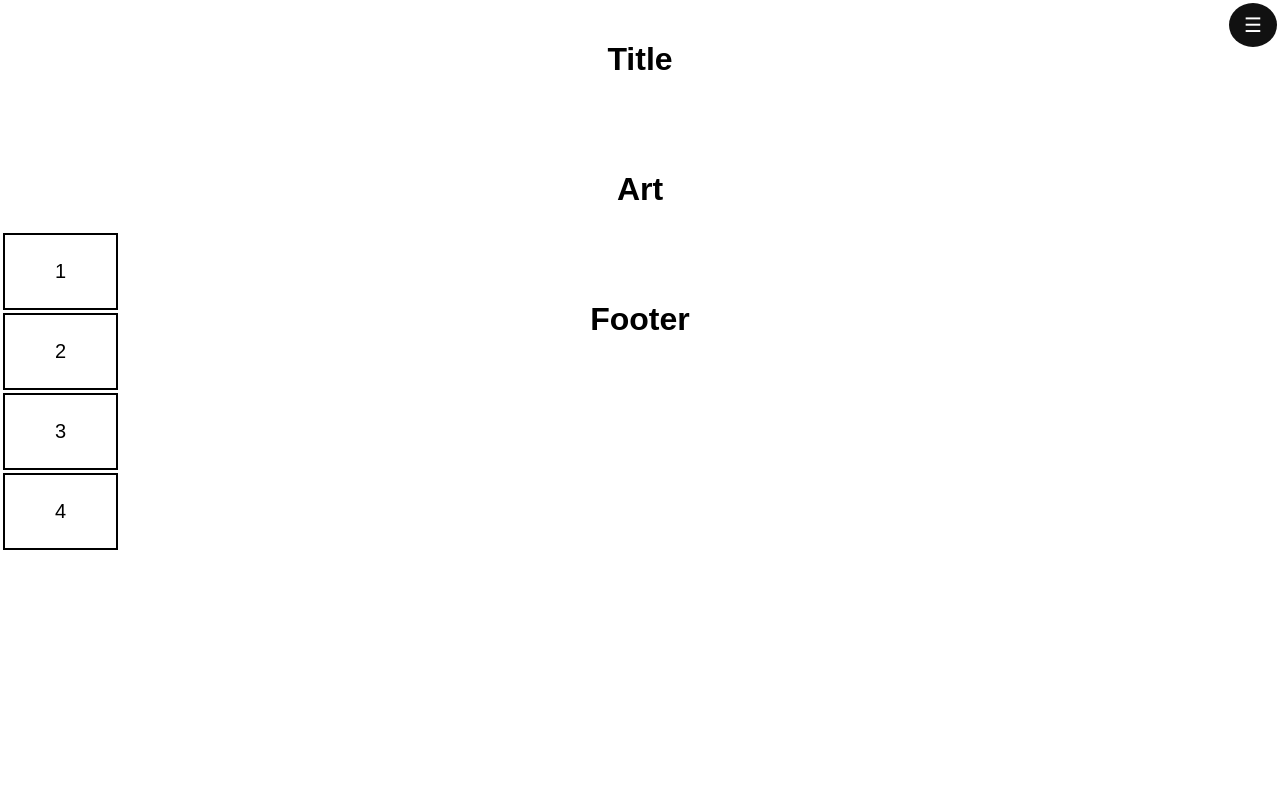
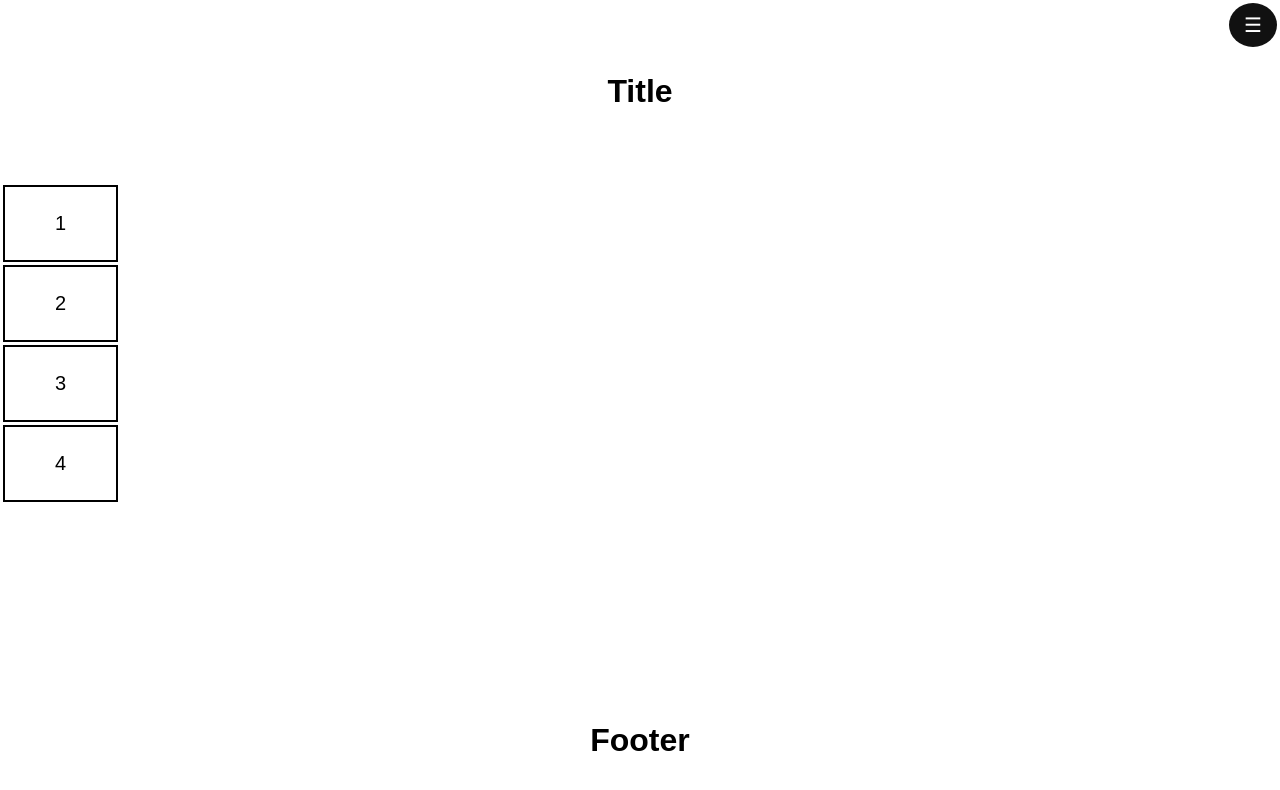
Before and after one commit to IT2810/it2810-webutvikling-h18-prosjekt-2-gruppe--14, a React (Create React App) app: page / in a window 1280 px wide. Shown: the top 790 px of the page. Built offline with nearby package versions, Linux system fonts and the light colour scheme.

Commit message:
Cleanup and repositioning of elements #4

```diff
--- a/src/App.css
+++ b/src/App.css
@@ -11,6 +11,9 @@
 }
 .item3 {
   grid-area: footer;
+  position: fixed;
+  width: 100%;
+  bottom: 0;
 }
 .grid-container {
   display: grid;
--- a/src/App.js
+++ b/src/App.js
@@ -20,8 +20,9 @@ class App extends Component {
   //Function rendering the webpage header.
   renderHeader() {
     return (
-      <div class="item1">
-        <Title title={this.state.header}/>
+      <div className="item1">
+          <Navbar/>
+          <Title title={this.state.header}/>
       </div>
     );
   }
@@ -30,7 +31,6 @@ class App extends Component {
   renderArt() {
     return (
       <div className="item2">
-        <Title title={"Art"}/>
         <Tabs/>
       </div>
     );
@@ -41,7 +41,6 @@ class App extends Component {
     return (
       <div className="item3">
         <Title title={this.state.footer}/>
-        <Navbar/>
       </div>
     );
   }
@@ -50,7 +49,7 @@ class App extends Component {
   render() {
     return (
       <div className="App">
-        <div class="grid-container">
+        <div className="grid-container">
           {this.renderHeader()}
           {this.renderArt()}
           {this.renderFooter()}
```
